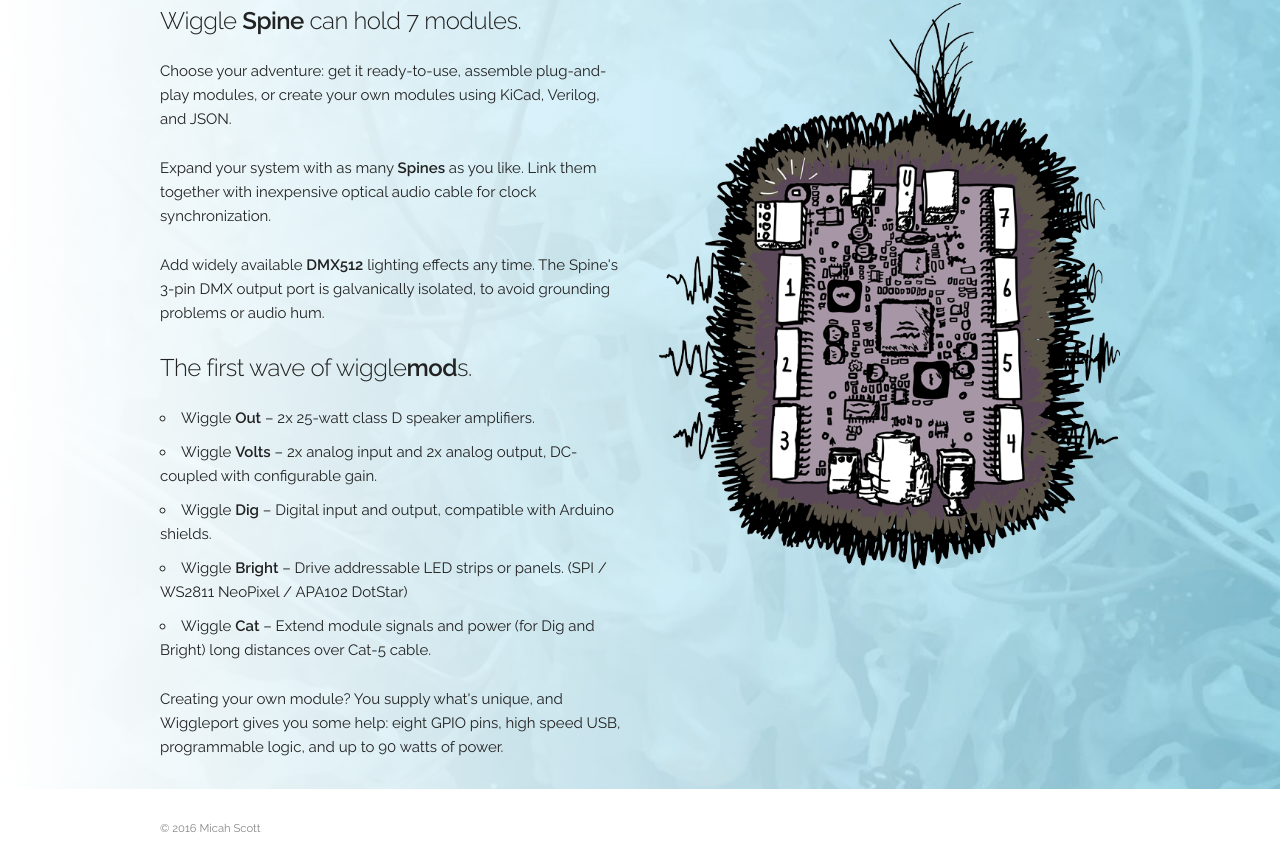
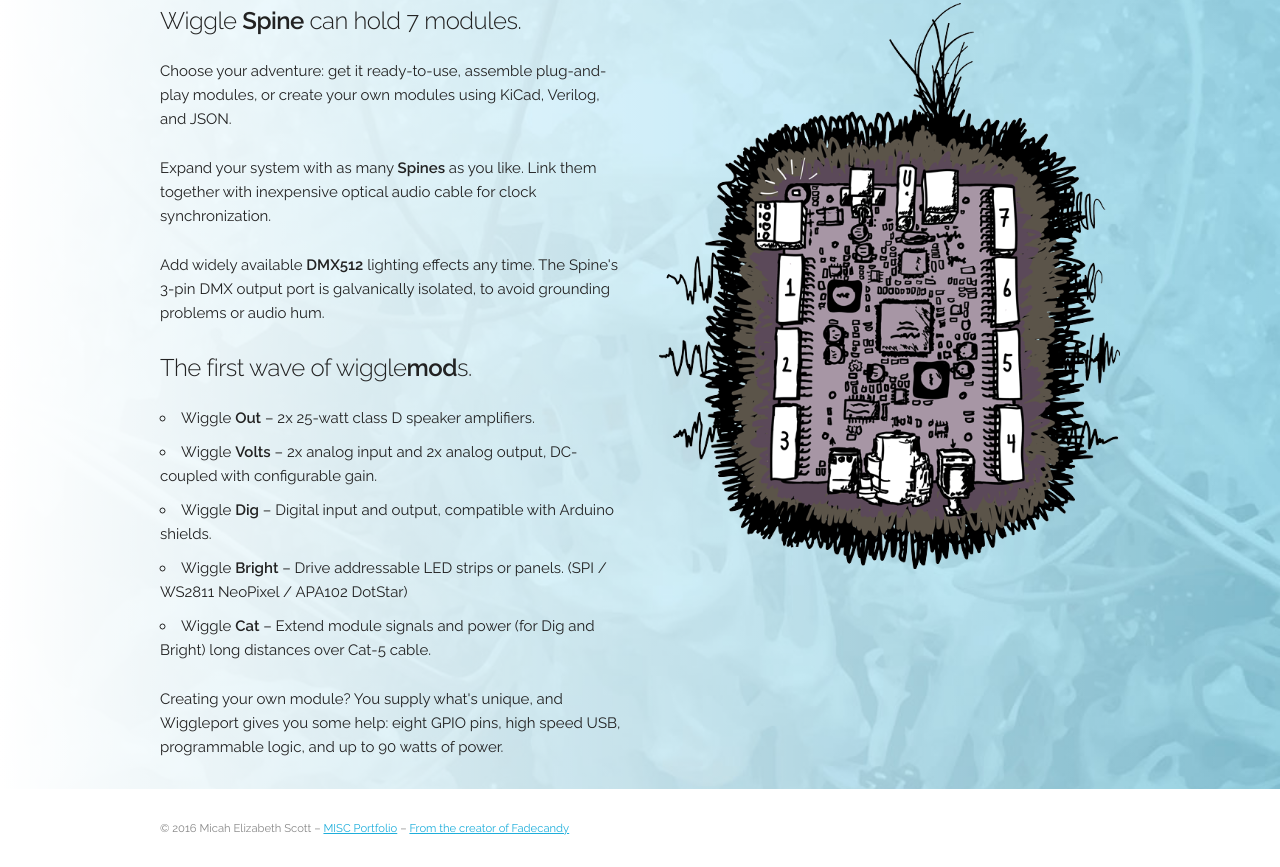
Before and after one commit to wiggleport/wiggleport.github.io, a plain HTML site: page index.html in a window 1280 px wide. Shown: the part 1251-2118 px from the top of the page. Drawn offline with Linux system fonts and the light colour scheme; a script that the page names is missing.

Commit message:
Link to a little background info

```diff
--- a/index.html
+++ b/index.html
@@ -137,7 +137,9 @@
 
   <div class="section padded">
     <div class="container footer">
-      &copy; 2016 Micah Scott
+      &copy; 2016 Micah Elizabeth Scott
+      – <a href="http://misc.name">MISC Portfolio</a>
+      – <a href="http://fadecandy.com">From the creator of Fadecandy</a>
     </div>
   </div>
 
```
